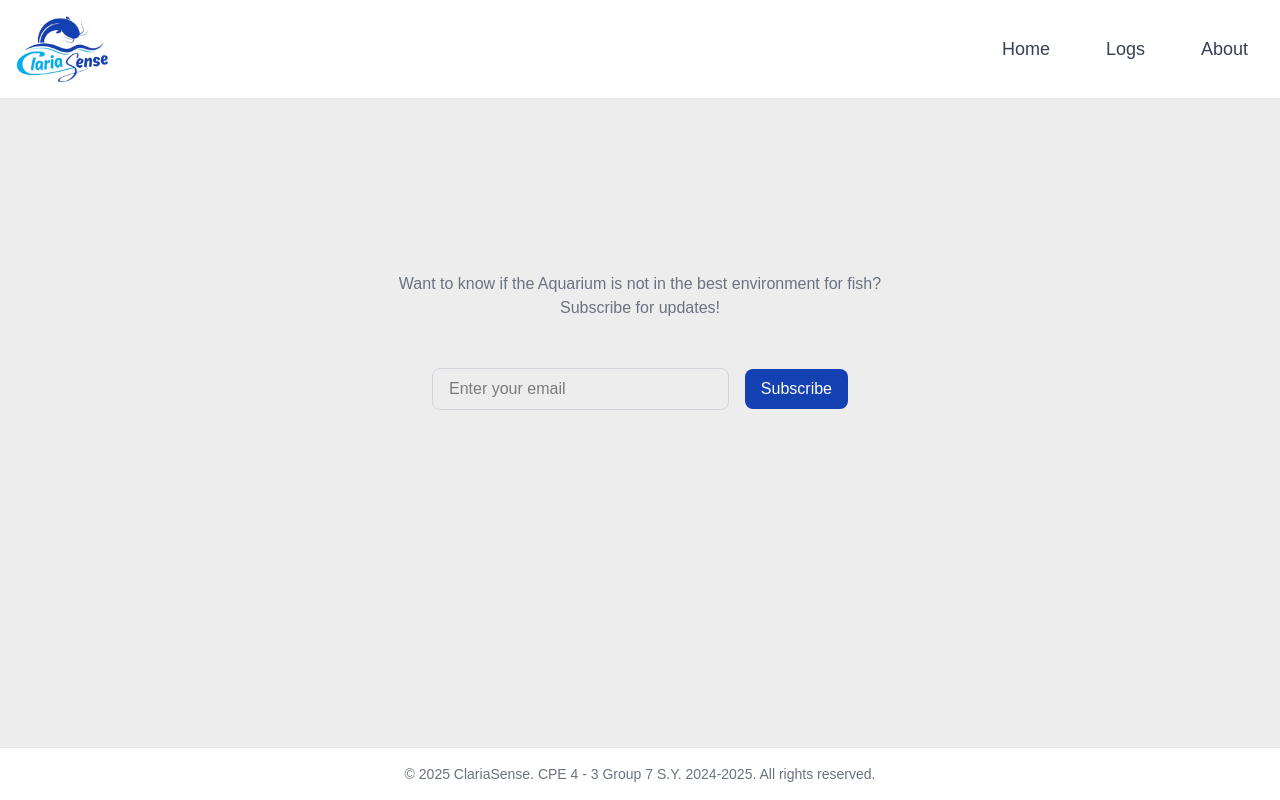
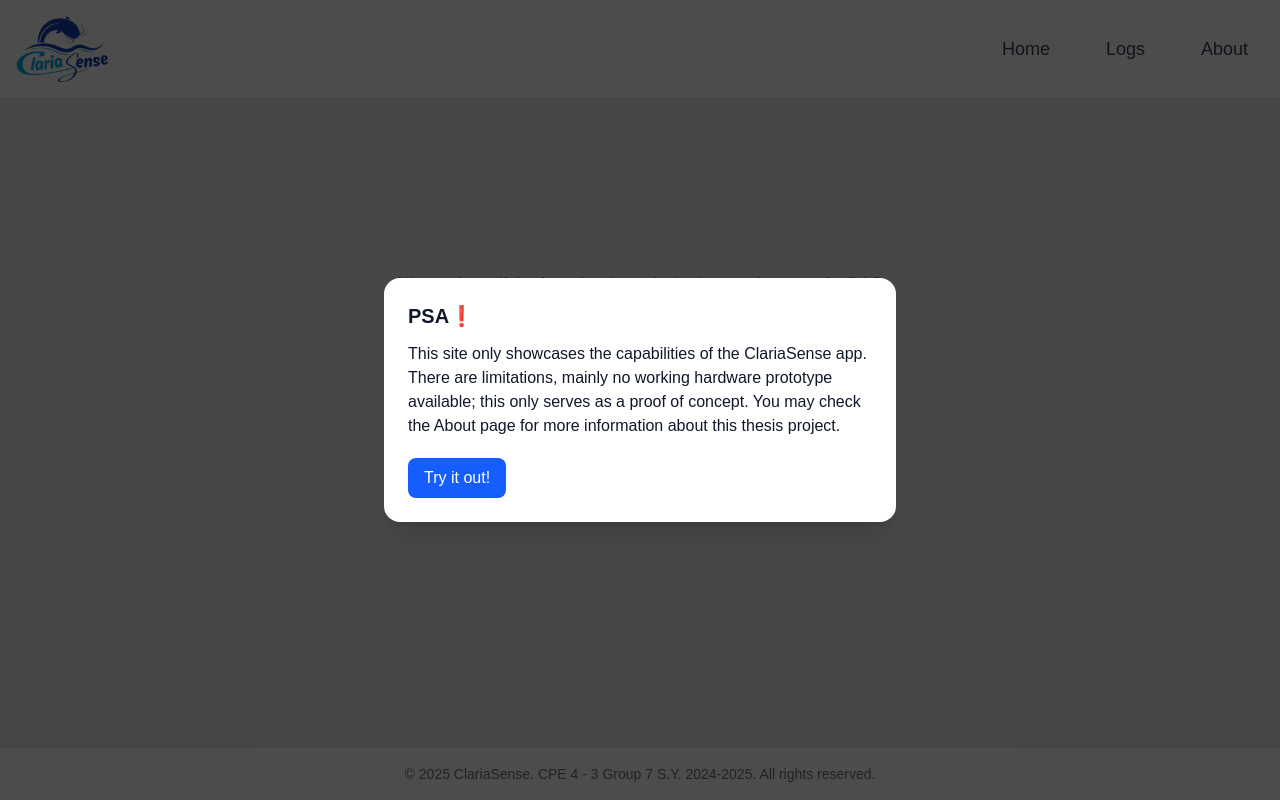
Before and after one commit to cheseuca/ClariaSense, a Next.js app in the folder Website/clariasense-webapp/: page / in a window 1280 px wide. Built offline with nearby package versions, Linux system fonts and the light colour scheme; no server answers; the database is empty.

Commit message:
Added a pop to remind that the site is a proof of concept and remove other features as the cloud functions are not fully working

```diff
--- /dev/null
+++ b/Website/clariasense-webapp/src/app/components/popUp.tsx
@@ -0,0 +1,41 @@
+"use client";
+import { useState, useEffect } from "react";
+
+export default function BlockingPopup() {
+  const [open, setOpen] = useState(true);
+
+  useEffect(() => {
+    if (open) {
+      // 🔒 Disable background scroll while popup is open
+      document.body.style.overflow = "hidden";
+    } else {
+      document.body.style.overflow = "";
+    }
+    return () => {
+      document.body.style.overflow = "";
+    };
+  }, [open]);
+
+  if (!open) return null;
+
+  return (
+    <div
+      className="fixed inset-0 z-50 flex items-center justify-center bg-black/70"
+      role="dialog"
+      aria-modal="true"
+    >
+      <div className="bg-white p-6 rounded-2xl shadow-xl max-w-lg w-full text-gray-900">
+        <h2 className="text-xl font-bold mb-3">PSA❗</h2>
+        <p className="mb-5">
+          This site only showcases the capabilities of the ClariaSense app. There are limitations, mainly no working hardware prototype available; this only serves as a proof of concept. You may check the About page for more information about this thesis project.
+        </p>
+        <button
+          onClick={() => setOpen(false)}
+          className="px-4 py-2 bg-blue-600 text-white rounded-lg hover:bg-blue-700 cursor-pointer"
+        >
+          Try it out!
+        </button>
+      </div>
+    </div>
+  );
+}
--- a/Website/clariasense-webapp/src/app/layout.tsx
+++ b/Website/clariasense-webapp/src/app/layout.tsx
@@ -1,6 +1,7 @@
 import type { Metadata } from "next";
 import { Geist, Geist_Mono } from "next/font/google";
 import "./globals.css";
+import PopUp from "./components/popUp";
 
 const geistSans = Geist({
   variable: "--font-geist-sans",
@@ -30,6 +31,7 @@ export default function RootLayout({
       <body suppressHydrationWarning
         className="font-inter"
       >
+        <PopUp />
         {children}
       </body>
     </html>
--- a/Website/clariasense-webapp/src/app/page.tsx
+++ b/Website/clariasense-webapp/src/app/page.tsx
@@ -1,8 +1,8 @@
 'use client';
 import Image from 'next/image'
 import {onValue, ref, off } from 'firebase/database';
-import { database, firestore } from './library/firebaseconfig';
-import { collection, addDoc, serverTimestamp, query, getDocs, where } from "firebase/firestore";
+import { database } from './library/firebaseconfig';
+//import { collection, addDoc, serverTimestamp, query, getDocs, where } from "firebase/firestore";
 import { useEffect, useState } from 'react';
 import { AnimatePresence, motion } from 'framer-motion';
 import Link from 'next/link';
@@ -35,7 +35,7 @@ export default function Home() {
     return value < range.min || value > range.max;
   };
 
-  const handleSubmit = async (e: React.FormEvent) => {
+  /*const handleSubmit = async (e: React.FormEvent) => {
     e.preventDefault();
 
     const userRef = collection(firestore, "subscribers");
@@ -66,7 +66,7 @@ export default function Home() {
       console.error("Error subscribing:", error);
       alert("Failed to subscribe.");
     }
-  };
+  };*/
 
   useEffect(() => {
     const sensorsRef = ref(database, "sensors");
@@ -126,11 +126,11 @@ export default function Home() {
 
 
                     {/* Desktop Menu */}
-<div className="hidden lg:flex space-x-6 items-center text-lg font-medium">
-  <Link href="/"className="text-gray-700 hover:bg-blue-100 hover:text-blue-600 px-4 py-2 rounded-md transition duration-300">Home</Link>
-  <Link href="/logs"className="text-gray-700 hover:bg-blue-100 hover:text-blue-600 px-4 py-2 rounded-md transition duration-300">Logs</Link>
-  <Link href="/about"className="text-gray-700 hover:bg-blue-100 hover:text-blue-600 px-4 py-2 rounded-md transition duration-300">About</Link>
-</div>
+                <div className="hidden lg:flex space-x-6 items-center text-lg font-medium">
+                  <Link href="/"className="text-gray-700 hover:bg-blue-100 hover:text-blue-600 px-4 py-2 rounded-md transition duration-300">Home</Link>
+                  <Link href="/logs"className="text-gray-700 hover:bg-blue-100 hover:text-blue-600 px-4 py-2 rounded-md transition duration-300">Logs</Link>
+                  <Link href="/about"className="text-gray-700 hover:bg-blue-100 hover:text-blue-600 px-4 py-2 rounded-md transition duration-300">About</Link>
+                </div>
 
                 </div>
 
@@ -206,7 +206,7 @@ export default function Home() {
             <p className="text-center text-gray-500 mt-4">Want to know if the Aquarium is not in the best environment for fish?</p>
             <p className="text-center text-gray-500">Subscribe for updates!</p>
             <form
-            onSubmit={handleSubmit}
+            //onSubmit={handleSubmit}
             className="flex flex-col sm:flex-row items-center space-y-4 sm:space-y-0 sm:space-x-4 mt-8 mx-auto max-w-md p-4 w-full mb-20"
             >
             <input
```
Also changed, not shown: Website/clariasense-webapp/next-env.d.ts, 1 other file (tests, documents, lock files or other folders).
